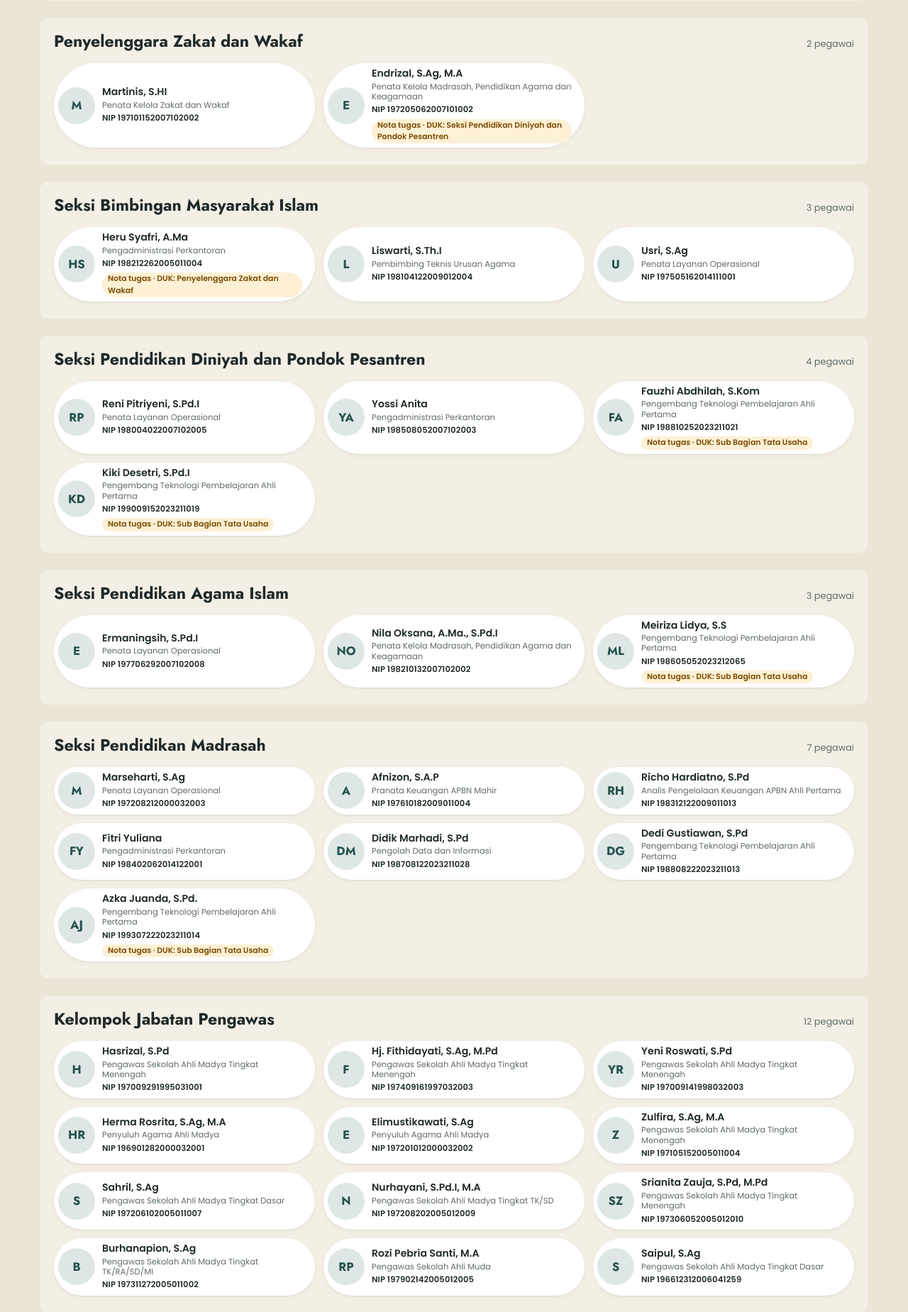
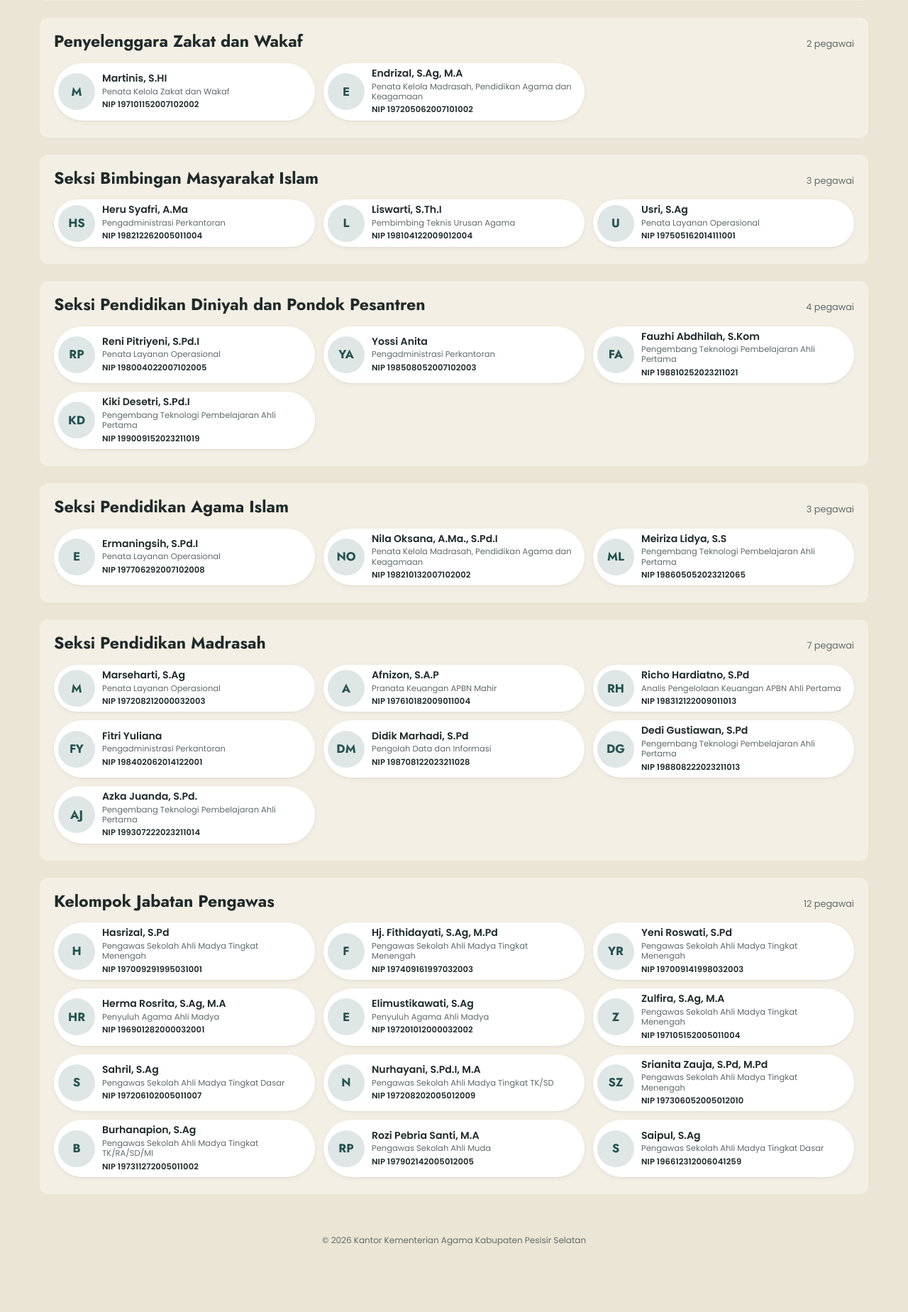
Before and after one commit to yudapramana/pkpb, a Laravel app: page /struktur-organisasi in a window 1280 px wide. Shown: the part 1700-3549 px from the top of the page at 71% size. After the commit the page ends 3456 px from the top, so only its background shows below. Run offline with Laravel 8, Linux system fonts and the light colour scheme; data comes from the database, SQL or seed files in the repository.

Commit message:
Hilangkan catatan nota tugas/DUK pada kartu pegawai di halaman struktur organisasi
Keterangan "Nota tugas · DUK: ..." dan "Ditugaskan ke ..." tidak lagi
ditampilkan pada kartu pegawai di /struktur-organisasi (kedua versi).
Halaman bagan tanpa foto dan versi Word tetap menampilkannya.

Co-Authored-By: Claude Opus 5.5 <noreply@anthropic.com>

```diff
--- a/resources/views/organization/_card.blade.php
+++ b/resources/views/organization/_card.blade.php
@@ -28,8 +28,5 @@
         @elseif ($employee->employment_type === \App\Models\Employee::TYPE_NON_ASN)
             <span class="org-card__nip">Non-ASN</span>
         @endif
-        @if ($note = $position->versionNote($version))
-            <span class="org-card__note">{{ $note }}</span>
-        @endif
     </span>
 </{{ $tag }}>
--- a/resources/views/organization/index.blade.php
+++ b/resources/views/organization/index.blade.php
@@ -103,23 +103,6 @@
         .org-version a.is-active {
             background: var(--org-teal);
             color: #fff;
-        }
-
-        .org-card__note {
-            display: inline-block;
-            align-self: flex-start;
-            margin-top: 4px;
-            padding: 1px 8px;
-            border-radius: 999px;
-            background: #fdf0d5;
-            color: #7a4b00;
-            font-size: .68rem;
-            font-weight: 600;
-            line-height: 1.5;
-        }
-
-        .org-card--stack .org-card__note {
-            align-self: center;
         }
 
         .org-actions {
```
